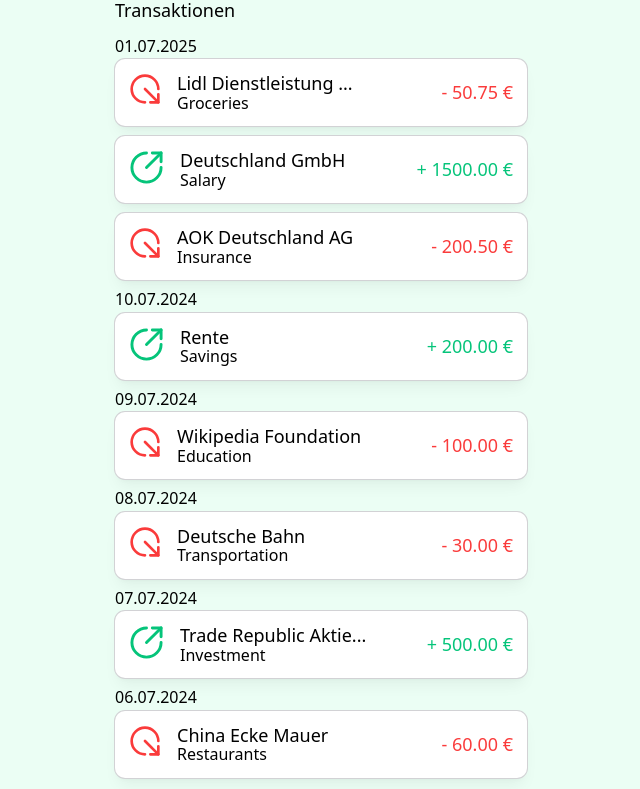
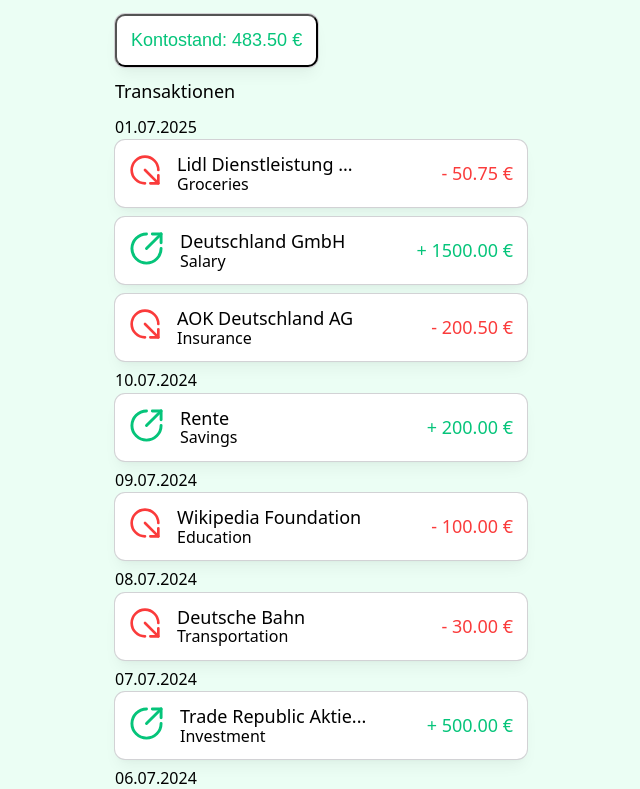
Before and after one commit to juliansngr/mon-ey, a Next.js app: page / in a window 1280 px wide. Shown: the top 789 px of the page, without its empty margins (319-959 px from the left). Built offline with nearby package versions, Linux system fonts and the light colour scheme.

Commit message:
feat: Add AccountBalance component for total display 💰

```diff
--- /dev/null
+++ b/components/AccountBalance/index.js
@@ -0,0 +1,42 @@
+import styled from "styled-components";
+
+export default function AccountBalance({ transactions }) {
+  let totalBalance = 0;
+  for (const transaction of transactions) {
+    totalBalance += transaction.amount;
+  }
+  const isNegative = totalBalance < 0;
+
+  return (
+    <StyledAccount >
+      <StyledTotalAmount isNegative={isNegative}>
+        Kontostand: {totalBalance.toFixed(2)} €
+      </StyledTotalAmount>
+    </StyledAccount>
+  );
+}
+
+const StyledAccount = styled.button`
+  display: flex;
+  justify-content: space-between;
+  align-items: center;
+  margin: var(--md) 0;
+  padding: var(--md);
+  border-radius: var(--xs);
+  background-color: white;
+  box-shadow: 0 0 0 1px #d2d2d5, 0 10px 15px -3px rgba(0, 0, 0, 0.05),
+    0 4px 6px -4px rgba(0, 0, 0, 0.05);
+
+  transition: background-color 0.3s ease;
+  &:hover {
+    background-color: var(--green-50);
+    cursor: pointer;
+  }
+`;
+
+const StyledTotalAmount = styled.p`
+width: 100%;
+  font-size: var(--lg);
+  font-weight: 500;
+  color: ${(props) => (props.isNegative ? `var(--red-500)` : `var(--green-500)`)};
+`;
--- a/pages/index.js
+++ b/pages/index.js
@@ -1,10 +1,16 @@
+import AccountBalance from "@/components/AccountBalance";
+import TransactionsList from "@/components/TransactionsList/";
 import { useTransactionsContext } from "@/utils/TransactionsContext/TransactionsContext";
-import TransactionsList from "@/components/TransactionsList/";
 
 export default function HomePage() {
-  const { isLoading, sortedEntries } = useTransactionsContext();
+  const { isLoading, sortedEntries, data } = useTransactionsContext();
 
   if (isLoading) return null;
 
-  return <TransactionsList transactions={sortedEntries} />;
+  return (
+    <>
+      <AccountBalance transactions={data} />
+      <TransactionsList transactions={sortedEntries} />
+    </>
+  );
 }
```
